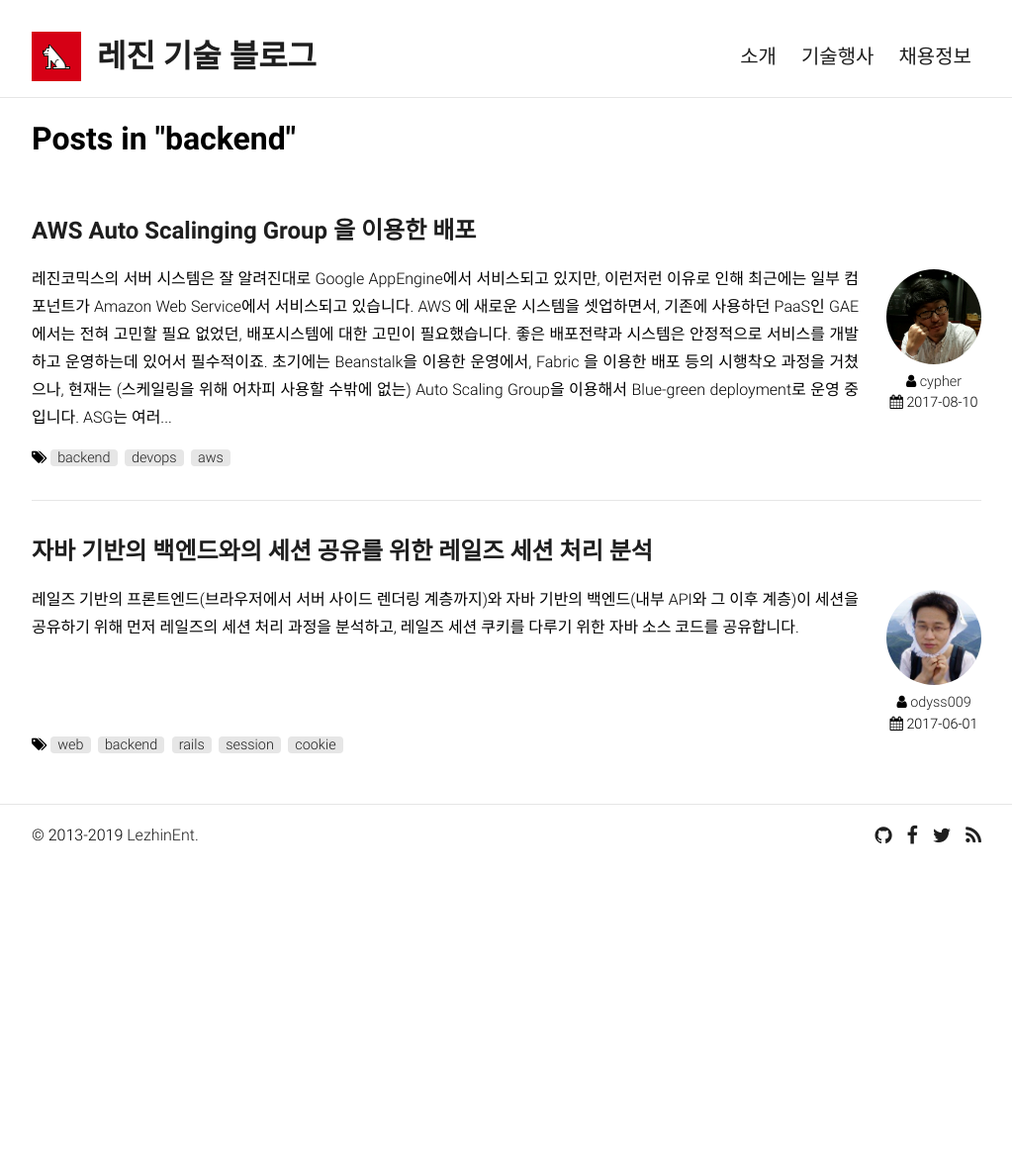
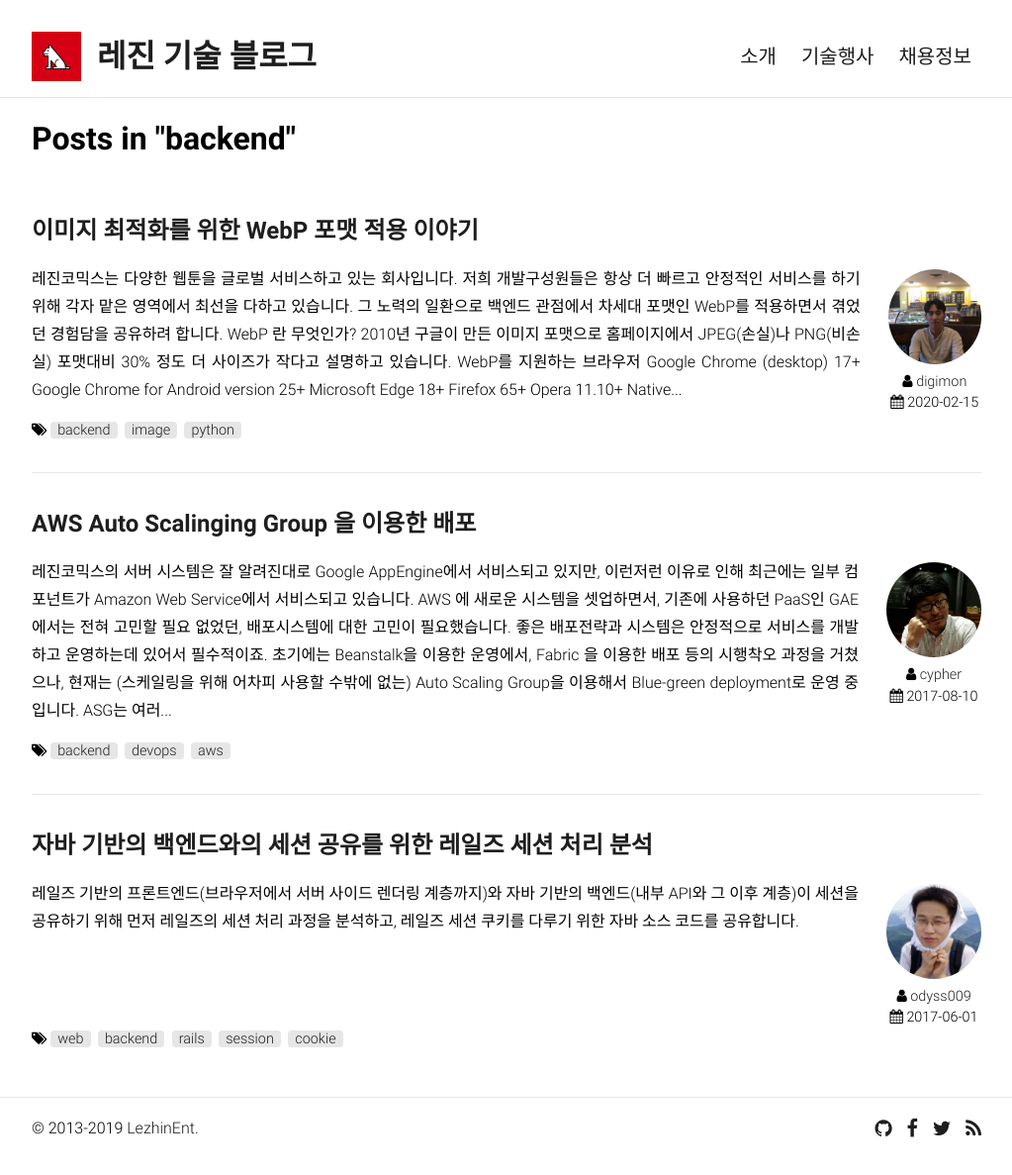
Before and after one commit to lezhin/lezhin.github.io, a Jekyll site: the page built from _tags/backend.md, in a window 1280 px wide. Shown: the whole page at 99% size, without its empty margins (128-1151 px from the left). Built offline with Jekyll 4.4.1, drawn with Linux system fonts in a browser that asks for light colours; nearby versions of some CDN libraries; some web fonts are replaced; before the commit the page ends 900 px from its top, so only the background shows below that; some of the changed lines change nothing that is shown.

Commit message:
이미지 최적화를 위한 WebP 포맷 적용 이야기 포스팅

```diff
--- /dev/null
+++ b/_authors/digimon.md
@@ -0,0 +1,5 @@
+---
+name: digimon
+title: 이상훈
+image: /files/authors/digimon.png
+---
--- a/_config.yml
+++ b/_config.yml
@@ -3,7 +3,7 @@
 description: '프리미엄 웹툰 서비스 - “레진코믹스” 를 만들고 있는 레진엔터테인먼트가 운영하는 기술 블로그입니다. 글로벌 콘텐츠 플랫폼을 만들면서 익힌 실전 경험과 정보, 최신 기술, 팁들을 공유하고 있습니다. 훌륭한 개발자님들을 계속 모시고 있으니 편하게 지원해주세요!'
 url: 'https://tech.lezhin.com'
 enforce_ssl: 'tech.lezhin.com'
-baseurl: 'https://tech.lezhin.com' # 로컬 테스트 시 주석 처리. 배포 시 주석 해제.
+#baseurl: 'https://tech.lezhin.com' # 로컬 테스트 시 주석 처리. 배포 시 주석 해제.
 image: '/assets/img/lezhin_social_image.png'
 timezone: Asia/Seoul
 date_format: "%Y-%m-%d"
--- /dev/null
+++ b/_posts/2020-02-16-webp-resizing.md
@@ -0,0 +1,85 @@
+---
+title: '이미지 최적화를 위한 WebP 포맷 적용 이야기'
+author: digimon
+tags: [backend,image,python]
+date: 2020-02-15 00:00:00
+---
+레진코믹스는 다양한 웹툰을 글로벌 서비스하고 있는 회사입니다. 저희 개발구성원들은 항상 더 빠르고 안정적인 서비스를 하기 위해 각자 맡은 영역에서 최선을 다하고 있습니다. 그 노력의 일환으로 백엔드 관점에서 차세대 포맷인 WebP를 적용하면서 겪었던 경험담을 공유하려 합니다.
+
+## WebP 란 무엇인가?
+2010년 구글이 만든 이미지 포맷으로 [홈페이지](https://developers.google.com/speed/webp/#how_webp_works_stylefont-weight_bold)에서 <mark>JPEG(손실)나 PNG(비손실) 포맷대비 30% 정도 더 사이즈가 작다</mark>고 설명하고 있습니다.
+
+## WebP를 지원하는 브라우저
+* Google Chrome (desktop) 17+
+* Google Chrome for Android version 25+
+* Microsoft Edge 18+
+* Firefox 65+
+* Opera 11.10+
+* Native web browser, Android 4.0+ (ICS)
+
+현재는 Safari에서 지원하지 않습니다만(앞으로도 안될거 같아요..) 그럼에도 불구하고 웹서비스 최적화 권고시 빠지지 않고 등장하다 보니 WebP 포맷을 채택한 서비스가 점점 더 늘어나고 있습니다.
+
+## 이미지 서버 아키텍쳐
+저희 레진 코믹스에서 운영 중인 이미지 서버는 파이썬으로 개발되어 있고, 업로드 서버와 서비스용 서버 2종류가 있습니다.
+
+### 이미지 업로드 서버 아키텍쳐
+
+![](/files/2020-02-16-webp-resizing/internal-object.jpg)
+
+업로드 서버는 백오피스에서 작품을 업로드 하거나 대량으로 작품을 업로드 하는 경우 요청을 받아서 이미지 리사이징 후 S3 버킷에 업로드 합니다.
+이미지 업로드 작업 수행시 원본 이미지를 기준으로 미리 정해놓은 해상도별 이미지로 리사이징 하는 작업이 수행되게 되는데 이 작업은 오래걸리는 작업이므로 Celery를 사용하여 비동기 태스크로 동작합니다.
+
+### 서비스용 이미지 서버 아키텍쳐
+
+![](/files/2020-02-16-webp-resizing/prod-object.jpg)
+
+여기선 CDN과 이미지 서버의 역할이 나뉘게 되는데요 CDN의 역할은 아래와 같습니다.
+* 사용자가 이미지를 요청하면 해당 사용자에게 가장 가까운 CDN 엣지 로케이션으로 요청하고 이미지 캐시 여부를 판단함
+* CDN에 캐시된 이미지는 이미지별로 다르지만 일반적으로 100ms 안쪽으로 응답함
+* 최초 요청이라면 CDN에선 이미지 서버를 요청하여 이미지 서버로 부터 응답 받은 이미지를 캐시한다.
+
+서비스 이미지 서버의 역할은 아래와 같습니다.
+* 이미지 요청을 분석하여 프리셋이 존재하는지 체크하여 존재한다면 S3에서 가져온뒤 응답
+* 간혹 프리셋이 존재하지 않는 경우 동적으로 프리셋을 생성하여 S3에 업로드합니다. 이 작업 역시 Celery를 사용하여 비동기 태스크로 동작합니다.
+* 배너의 경우 원본이미지를 기준으로 온디맨드 리사이징처리 하여 응답합니다.
+
+## 처음엔 온디맨드 방식으로 개발
+그 동안 배너를 제외한 웹툰 컨텐츠의 경우 각 에피소드의 컷별로 해상도, 퀄리티를 구분하여 프리셋을 만들고 있었습니다. 그러다보니 S3 인프라 운영 비용도 점점 증가하는 추세였고, 또 WebP를 적용하게 되면 기존의 해상도별 프리셋 이미지엔 WebP가 존재하지 않다보니 마이그레이션을 해야하는 이슈도 있어서 WebP포맷에 대해선 온디맨드 방식으로 컨버팅과 리사이징을 하는 전략으로 개발하게 됩니다.
+
+이 전략은 다른 서비스에도 많이 적용된 검증된 방식이고 이미지 서버 앞단에 CDN이 있으므로 엣지별로 최초 요청만 느리고 그 이후엔 캐시되어 빠르게 응답할것이라 확신하여 개발 완료와 동시에 테스트를 진행하였습니다.
+
+## 온디맨드 처리와 프리셋 업로드 처리 방식을 같이 사용
+테스트 시 발견된 문제점은 서버 사양을 감안하더라도 원본 JPEG에서 WebP 포맷 컨버팅과 리사이징 속도가 생각 이상으로 오래 걸린다는 것이었습니다. 이 부분은 CPU의 연산속도에 따라 차이가 커서 사양을 올리고 이미지 라이브러리 업데이트로 효과를 볼 순 있었습니다만 한 가지 간과한 것이 있었는데,
+그건 바로 저희가 고퀄리티 웹툰 이미지를 서비스한다는 것이었습니다.
+
+배너나 썸네일 같이 파일 사이즈가 작고 디자인에 따라 해상도가 달라지는 이미지의 경우엔 온디맨드 리사이징 전략을 사용하는 것이 유리하지만, 저희 웹툰 이미지들은 작가분들께서 정성스레 작업 한 고퀄리티 이미지들이기 때문에 기본 이미지 사이즈도 큰편이고 디바이스별로 최적화된 프리셋도 다양하게 준비되어 있어 웹툰 이미지를 온디맨드 방식으로 운영하는데에 따른 부담이 있었습니다.
+
+또한 미국과 유럽 등 해외에서도 레진 코믹스가 사랑받다 보니 세계 각국에서 CDN의 다양한 엣지로 접근을 하게 됩니다. 이 때문에 모든 이미지를 온디맨드 방식으로 처리하게 되면 cache miss된 이미지가 많을 수밖에 없고 오히려 온디맨드 방식이 더 나쁜 사용자 경험을 제공할 것이라 판단이 되어 배너를 제외한 웹툰 이미지는 업로드 방식으로 재개발하였습니다.
+
+변경된 처리 방식은 아래와 같습니다.
+* 신규 이미지 업로드시 JPEG과 마찬가지로 WebP 포맷으로 리사이징된 프리셋도 S3에 업로드
+* 이미 JPEG으로 서비스 되고 있는 이미지는 .webp로 첫 요청시 온디맨드로 WebP 리사이징하여 응답함과 동시에 비동기적으로 프리셋을 S3에 업로드
+
+위의 방식으로 재개발한 뒤 개발그룹에서 가장 고생하고 계신 Devops 팀의 도움을 받아 점진적으로 배포를 완료하게 되었습니다.
+
+## 적용 결과 비교
+### JPG로 요청시
+![](/files/2020-02-16-webp-resizing/jpg.png)
+
+### WebP로 요청시
+![](/files/2020-02-16-webp-resizing/webp.png)
+
+이미지 마다 다르지만 실제로 평균 30% 전후로 파일 사이즈가 작아진걸 확인 할 수 있었습니다.
+
+## 회고
+WebP를 이미지 서버에 적용하면서 <mark>다른 서비스들에 적용된 방식이 우리 서비스에서도 잘 맞을 거라는 보장은 없다</mark> 는 것을 몸소 깨닫게 되었습니다.
+이런 경험은 개발전에 리서치를 하고 사전에 관련 지식과 전략을 수립했음에도 불구하고 직접 경험해 보지 못하면 알 수가 없는 것이기 때문에 백엔드 개발자로써 레진 코믹스에서 대용량 서비스 경험을 하며 많은 것들을 배운 것 같습니다.
+
+
+인프라 비용의 측면에선 온디맨드 리사이징과 프리셋 업로드 방식을 혼용하여 사용하게 됨으로써 S3 비용과 CPU 연산 비용은 증가하지만 반대로 트래픽 비용이 절감되고 사용자 경험이 좋아지기 때문에 긍정적인 Trade-off라고 생각합니다.
+
+## 참고
+
+* [A new image format for the Web](https://developers.google.com/speed/webp/#how_webp_works_stylefont-weight_bold)
+* [Serve images in next-gen formats](https://web.dev/uses-webp-images/)
+* [Shopping for speed on eBay.com](https://web.dev/shopping-for-speed-on-ebay/?fbclid=IwAR0Jm4cYwvGxLGw2FiluPmzlY2izSjN3akenDdaKhMihoCkCuMLcTf96Yks)
--- /dev/null
+++ b/_tags/image.md
@@ -0,0 +1,4 @@
+---
+name: image
+title: '이미지'
+---
--- /dev/null
+++ b/_tags/python.md
@@ -0,0 +1,4 @@
+---
+name: python
+title: '파이썬'
+---
```
Also changed, not shown: files/2020-02-16-webp-resizing/internal-object.jpg (added), files/2020-02-16-webp-resizing/jpg.png (added), files/2020-02-16-webp-resizing/prod-object.jpg (added), files/2020-02-16-webp-resizing/webp.png (added), files/authors/digimon.png (added).
